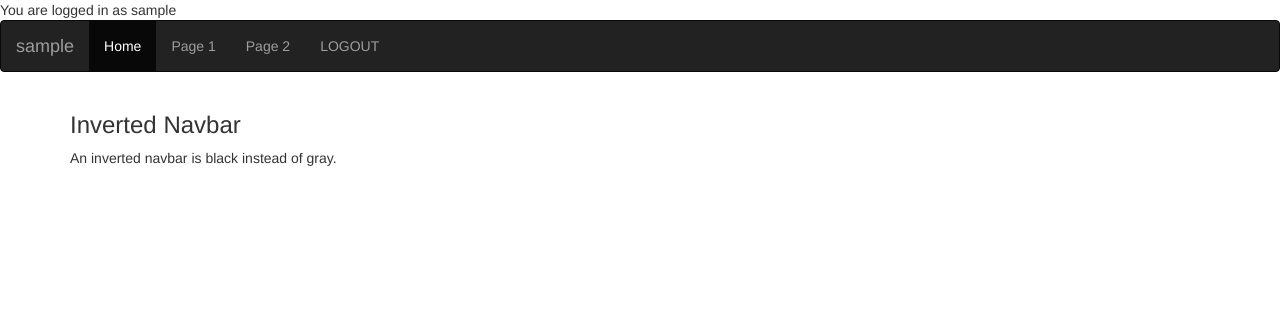
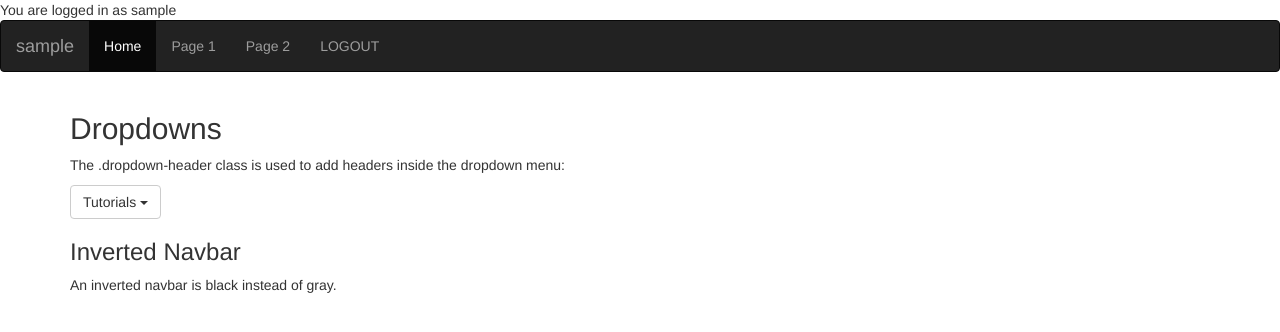
Before and after one commit to sagarlohani/test, a Flask app: page / in a window 1280 px wide. Shown: the top 332 px of the page. Run offline with Flask 2, Linux system fonts and the light colour scheme; the visitor is signed in with stand-in values (Sample User, id 1); some libraries are stand-ins or nearby versions.

Commit message:
udated dropdown.

```diff
--- a/templates/webpage.html
+++ b/templates/webpage.html
@@ -23,7 +23,22 @@
     </ul>
   </div>
 </nav>
-
+ <div class="container">
+  <h2>Dropdowns</h2>
+  <p>The .dropdown-header class is used to add headers inside the dropdown menu:</p>
+  <div class="dropdown">
+    <button class="btn btn-default dropdown-toggle" type="button" data-toggle="dropdown">Tutorials
+    <span class="caret"></span></button>
+    <ul class="dropdown-menu">
+      <li class="dropdown-header">Dropdown header 1</li>
+      <li><a href="#">Create Project</a></li>
+      <li><a href="#">Manage Project</a></li>
+      <li class="divider"></li>
+      <li class="dropdown-header">Dropdown header 2</li>
+      <li><a href="#">About Us</a></li>
+    </ul>
+  </div>
+</div>
 <div class="container">
   <h3>Inverted Navbar</h3>
   <p>An inverted navbar is black instead of gray.</p>
```
